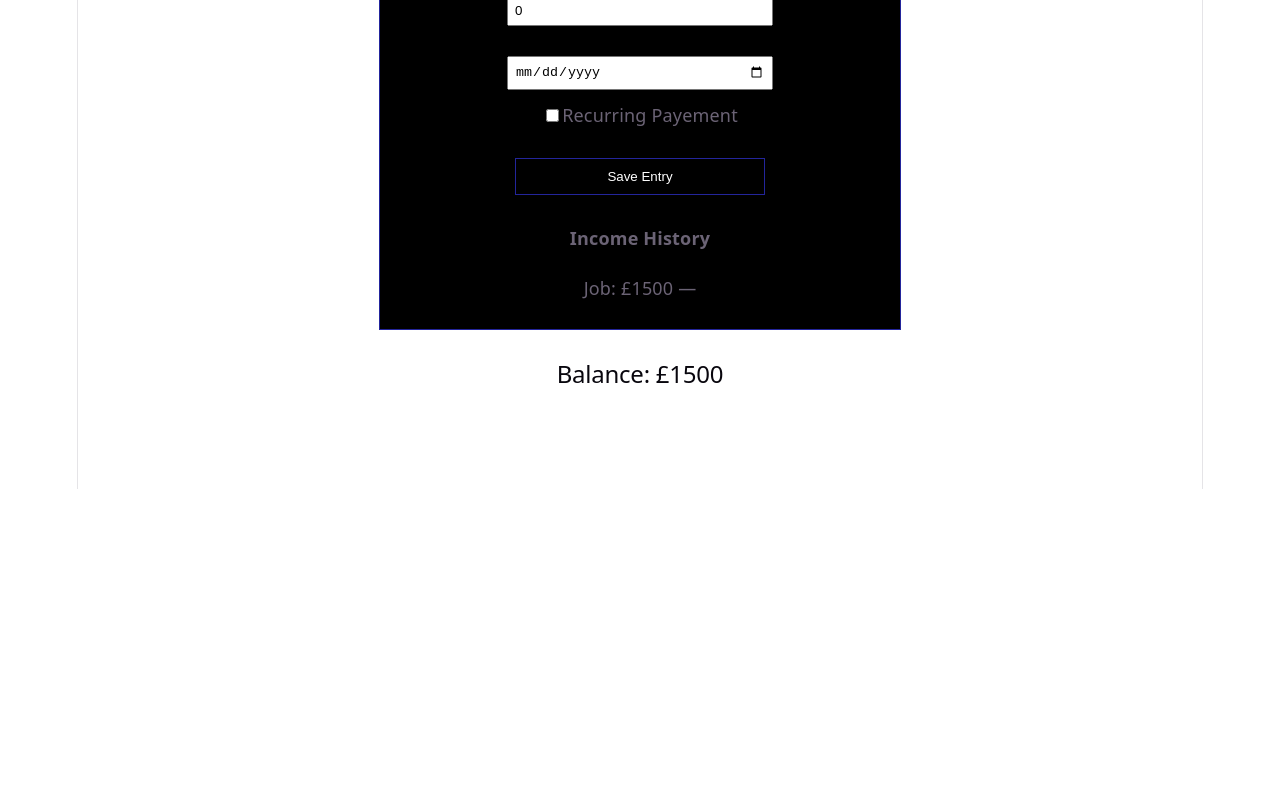
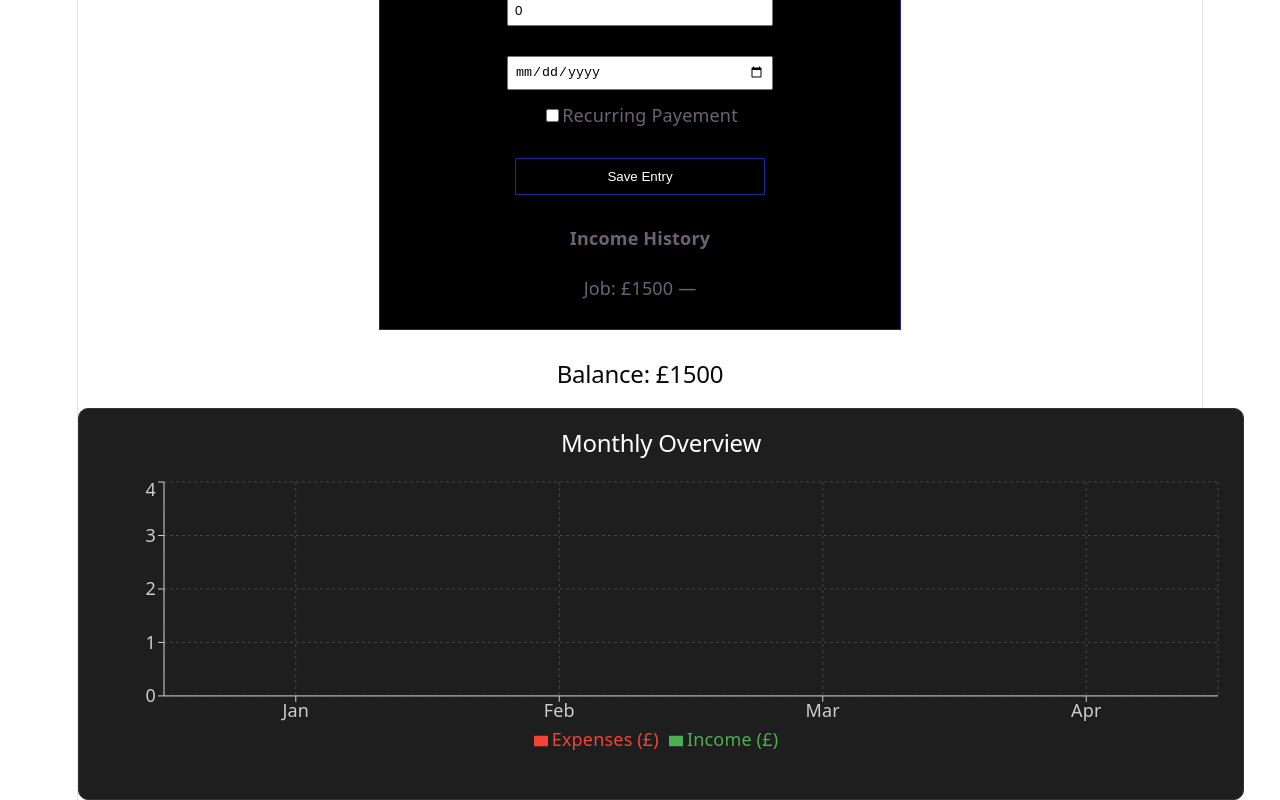
Before and after one commit to BenRod5/Pocket-Finance, a React (Vite) app: page / in a window 1280 px wide. Shown: the part 311-1111 px from the top of the page. Before the commit the page ends 800 px from the top, so only its background shows below. Built offline with nearby package versions, Linux system fonts and the light colour scheme.

Commit message:
Saleh: Final graph code linked to team storage

```diff
--- a/package.json
+++ b/package.json
@@ -11,7 +11,8 @@
   },
   "dependencies": {
     "react": "^19.2.4",
-    "react-dom": "^19.2.4"
+    "react-dom": "^19.2.4",
+    "recharts": "^3.8.1"
   },
   "devDependencies": {
     "@eslint/js": "^9.39.4",
--- a/src/App.jsx
+++ b/src/App.jsx
@@ -1,4 +1,5 @@
 import { act, useState } from 'react'
+import IncomeGraph from './IncomeGraph';
 import reactLogo from './assets/react.svg'
 import viteLogo from './assets/vite.svg'
 import heroImg from './assets/hero.png'
@@ -39,6 +40,7 @@ function App() {
         <h2>
           Balance: £{calculateExpendableIncome()}
         </h2>
+         <IncomeGraph />
       </div>
 
     </div>
--- /dev/null
+++ b/src/IncomeGraph.jsx
@@ -0,0 +1,54 @@
+import React from 'react';
+import { BarChart, Bar, XAxis, YAxis, CartesianGrid, Tooltip, Legend, ResponsiveContainer } from 'recharts';
+
+const IncomeGraph = () => {
+  // 1. Load data using your team's EXACT storage key
+  const stored = localStorage.getItem("pocketFinanceData");
+  const dataObject = stored ? JSON.parse(stored) : { income: [], expenditures: [] };
+
+  const incomeList = dataObject.income || [];
+  const expenditureList = dataObject.expenditures || []; // Fixed the spelling here!
+
+  // 2. Helper to sum up numbers for each month
+  const getTotalsForMonth = (monthNum) => {
+    const monthIncome = incomeList
+      .filter(item => item.date && new Date(item.date).getMonth() === monthNum)
+      .reduce((sum, item) => sum + (Number(item.amount) || 0), 0);
+
+    const monthExpenses = expenditureList
+      .filter(item => item.date && new Date(item.date).getMonth() === monthNum)
+      .reduce((sum, item) => sum + (Number(item.amount) || 0), 0);
+
+    return {
+      income: monthIncome,
+      expenses: monthExpenses
+    };
+  };
+
+  // 3. Build the data for the bars
+  const chartData = [
+    { month: 'Jan', ...getTotalsForMonth(0) },
+    { month: 'Feb', ...getTotalsForMonth(1) },
+    { month: 'Mar', ...getTotalsForMonth(2) },
+    { month: 'Apr', ...getTotalsForMonth(3) },
+  ];
+
+  return (
+    <div style={{ width: '100%', height: 350, backgroundColor: '#1e1e1e', padding: '20px', borderRadius: '10px', marginTop: '20px', border: '1px solid #333' }}>
+      <h2 style={{ color: '#fff', textAlign: 'center', marginBottom: '20px' }}>Monthly Overview</h2>
+      <ResponsiveContainer width="100%" height="80%">
+        <BarChart data={chartData}>
+          <CartesianGrid strokeDasharray="3 3" stroke="#444" />
+          <XAxis dataKey="month" stroke="#ccc" />
+          <YAxis stroke="#ccc" />
+          <Tooltip contentStyle={{ backgroundColor: '#333', border: 'none', color: '#fff' }} />
+          <Legend />
+          <Bar dataKey="income" fill="#4caf50" name="Income (£)" />
+          <Bar dataKey="expenses" fill="#f44336" name="Expenses (£)" />
+        </BarChart>
+      </ResponsiveContainer>
+    </div>
+  );
+};
+
+export default IncomeGraph;
```
Also changed, not shown: 1 other file (tests, documents, lock files or other folders).
